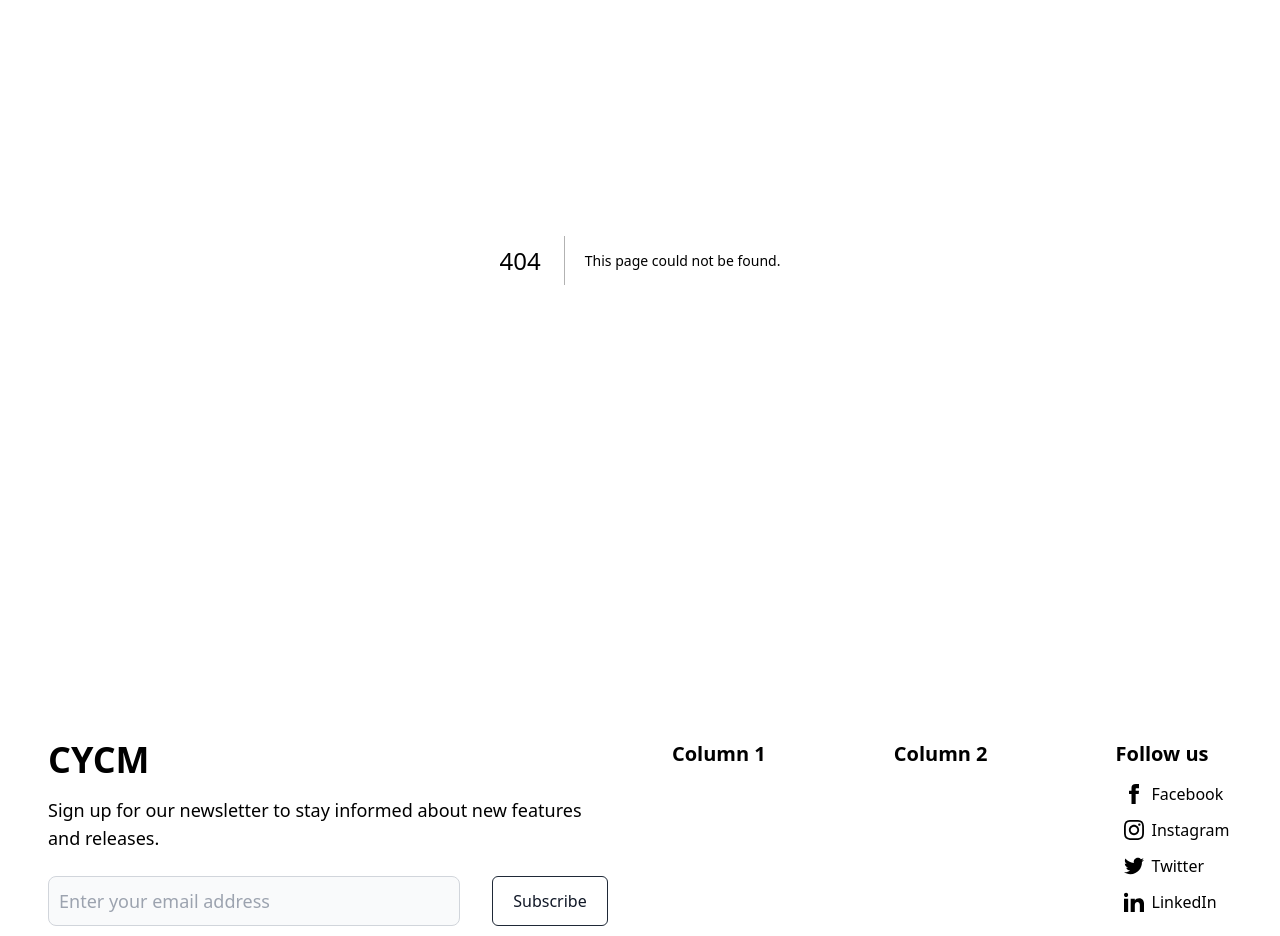
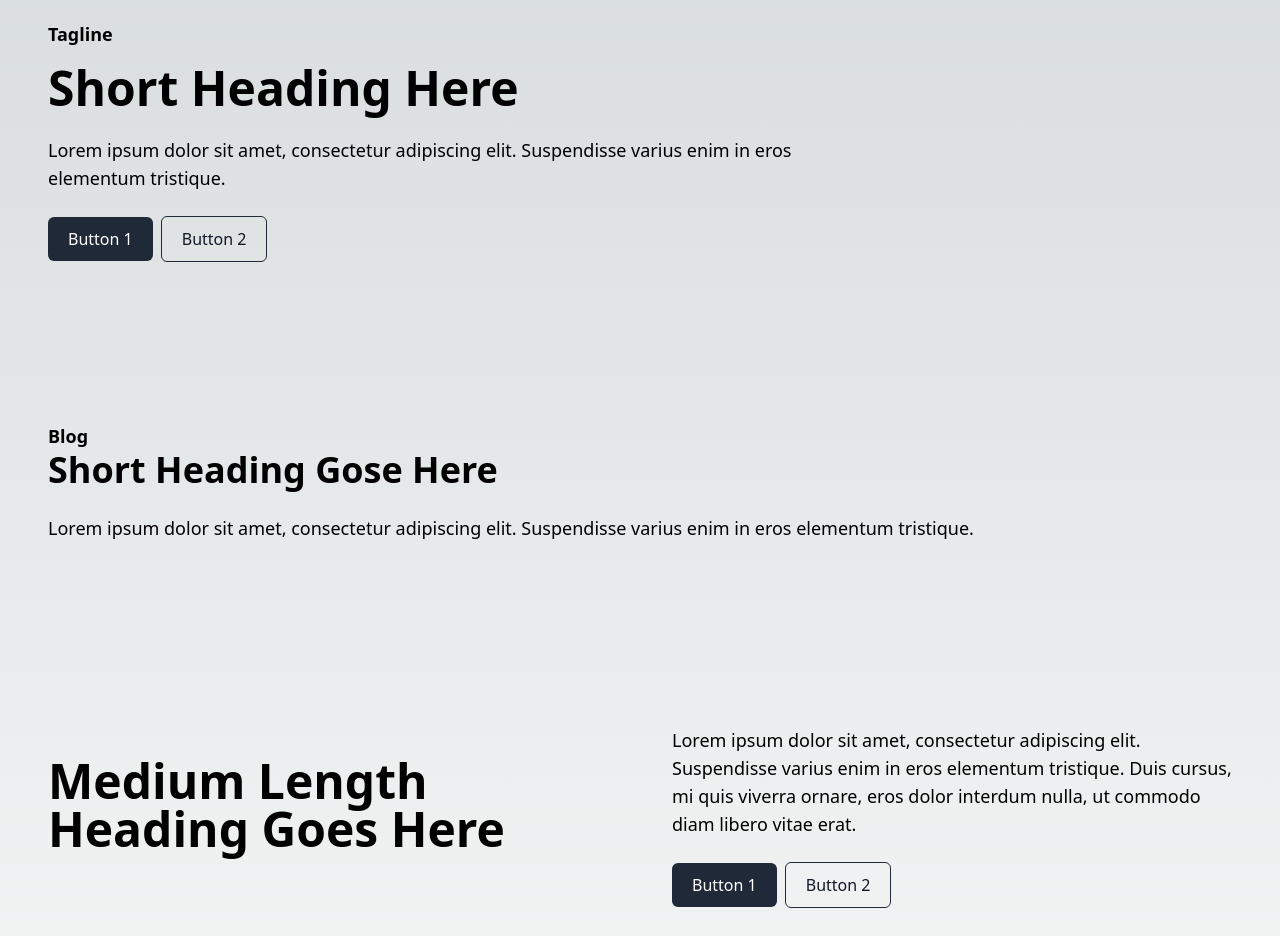
Before and after one commit to hicsail/cycm-next, a Next.js app: page /feed in a window 1280 px wide. Before the commit this address had no page. Shown: the part 140-1076 px from the top of the page. Built offline with nearby package versions, Linux system fonts and the light colour scheme.

Commit message:
add page for card content

```diff
--- a/components/Navbar.tsx
+++ b/components/Navbar.tsx
@@ -12,7 +12,7 @@ const Navbar = () => {
     },
     {
       name: "Our Feed",
-      href: "#",
+      href: "feed",
     },
     {
       name: "Contact Us",
--- /dev/null
+++ b/pages/feed.tsx
@@ -0,0 +1,71 @@
+export default function Feed() {
+  return (
+    <div>
+      <div className="flex justify-center mt-28 mb-16">
+        <div className="p-8 max-w-7xl grid gap-8 md:gap-16 md:grid-cols-3 md:p-12">
+          <div className="col-span-2 flex flex-col items-start justify-center">
+            <span className="text-lg font-bold font-sans mb-2 md:mb-4">Tagline</span>
+            <h5 className="text-4xl font-bold font-sans mb-4 md:mb-6 md:text-5xl">Short Heading Here</h5>
+            <p className="text-md font-sans mb-4 md:mb-6 md:text-lg">
+              Lorem ipsum dolor sit amet, consectetur adipiscing elit. Suspendisse varius enim in eros elementum
+              tristique.
+            </p>
+            <div>
+              <button
+                type="button"
+                className="text-white bg-gray-800 hover:bg-gray-900 focus:outline-none focus:ring-4 focus:ring-gray-300 font-medium rounded-md text-md px-5 py-2.5 text-center mr-2"
+              >
+                Button 1
+              </button>
+              <button
+                type="button"
+                className="text-gray-900 hover:text-white border border-gray-800 hover:bg-gray-900 focus:ring-4 focus:outline-none focus:ring-gray-300 font-medium rounded-md text-md px-5 py-2.5 text-center mr-2"
+              >
+                Button 2
+              </button>
+            </div>
+          </div>
+        </div>
+      </div>
+      <div className="flex justify-center my-16">
+        <div className="p-8 max-w-7xl md:p-12 w-full">
+          <span className="text-lg font-bold font-sans mb-4 md:mb-6">Blog</span>
+          <h5 className="font-bold font-sans mb-6 text-4xl md:text-4xl">Short Heading Gose Here</h5>
+          <p className="text-md font-sans mb-4 md:mb-6 md:text-lg">
+            Lorem ipsum dolor sit amet, consectetur adipiscing elit. Suspendisse varius enim in eros elementum
+            tristique.
+          </p>
+          {/* Card Goes Here */}
+        </div>
+      </div>
+      <div className="flex justify-center my-16">
+        <div className="p-8 max-w-7xl grid gap-8 md:gap-16 md:grid-cols-2 md:p-12">
+          <div className="flex flex-col items-start justify-center">
+            <h5 className="text-4xl font-bold font-sans mb-4 md:mb-6 md:text-5xl">Medium Length Heading Goes Here</h5>
+          </div>
+          <div>
+            <p className="text-md font-sans mb-4 md:mb-6 md:text-lg">
+              Lorem ipsum dolor sit amet, consectetur adipiscing elit. Suspendisse varius enim in eros elementum
+              tristique. Duis cursus, mi quis viverra ornare, eros dolor interdum nulla, ut commodo diam libero vitae
+              erat.
+            </p>
+            <div>
+              <button
+                type="button"
+                className="text-white bg-gray-800 hover:bg-gray-900 focus:outline-none focus:ring-4 focus:ring-gray-300 font-medium rounded-md text-md px-5 py-2.5 text-center mr-2"
+              >
+                Button 1
+              </button>
+              <button
+                type="button"
+                className="text-gray-900 hover:text-white border border-gray-800 hover:bg-gray-900 focus:ring-4 focus:outline-none focus:ring-gray-300 font-medium rounded-md text-md px-5 py-2.5 text-center mr-2"
+              >
+                Button 2
+              </button>
+            </div>
+          </div>
+        </div>
+      </div>
+    </div>
+  );
+}
```
